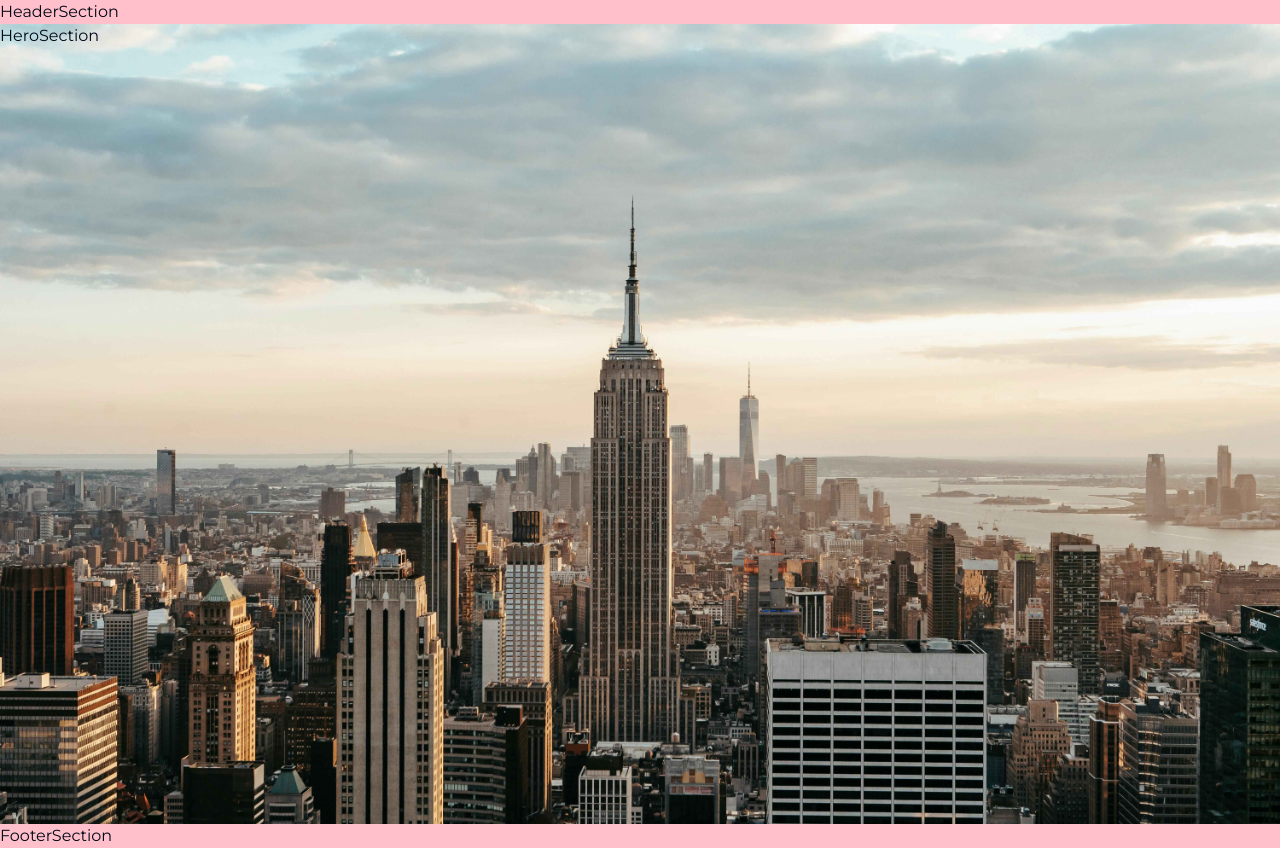
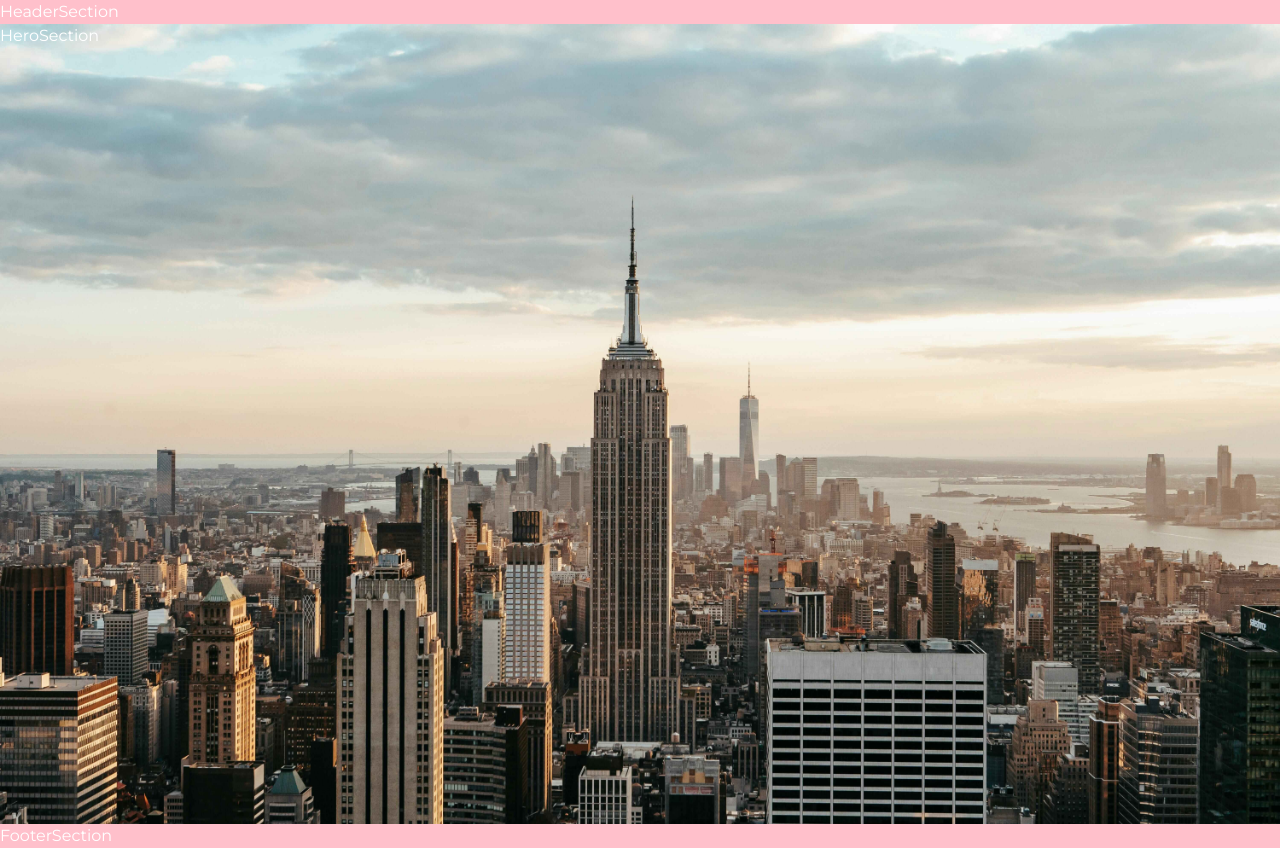
Before and after one commit to dewanwakilahmed/kesef-capital-group-v0, a Next.js app: page / in a window 1280 px wide. Built offline with nearby package versions, Linux system fonts and the light colour scheme.

Commit message:
Added color: white to body

```diff
--- a/app/globals.css
+++ b/app/globals.css
@@ -74,3 +74,7 @@
     @apply bg-background text-foreground;
   }
 }
+
+body {
+  color: white;
+}
```
